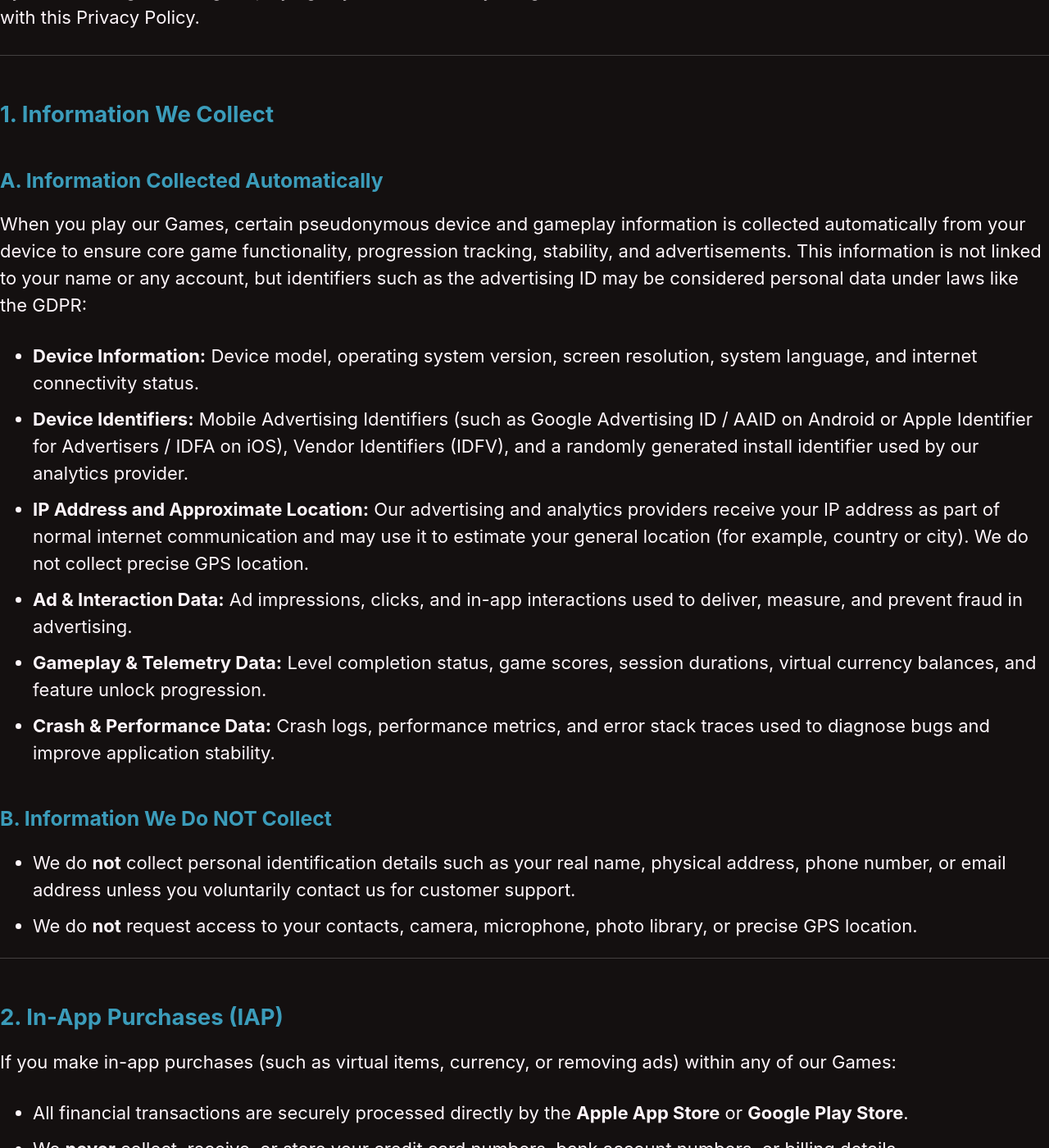
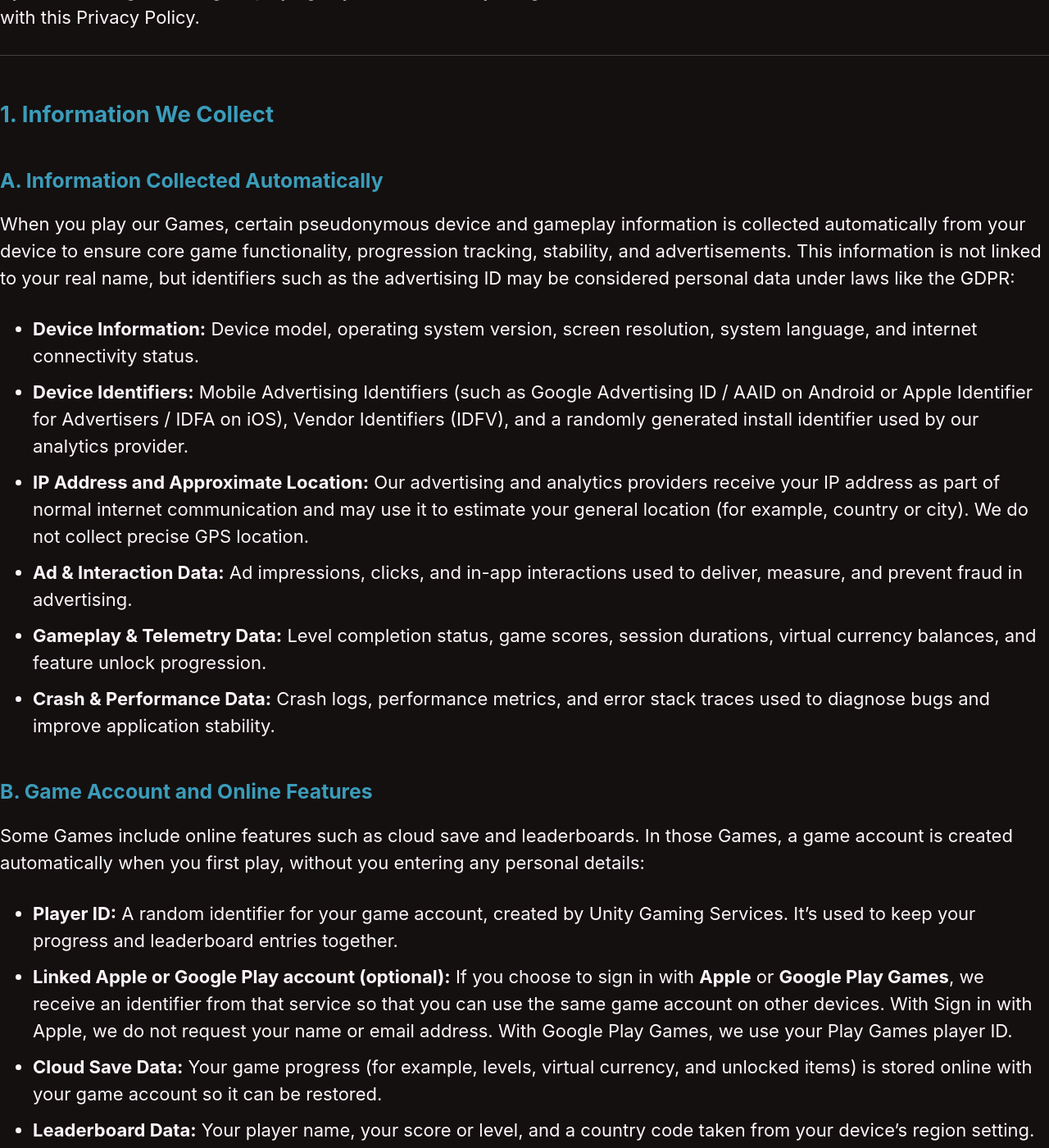
Before and after one commit to cemyasan/cemyasan.github.io, a Jekyll site: the page built from mobile-privacy-policy.md, in a window 1280 px wide and 1400 px high, scrolled down 336 px. Shown: the whole window at 82% size. Built offline with Jekyll 4.4.1, drawn with Linux system fonts in a browser that asks for light colours; cached includes are drawn as plain includes; our own code applies the rules of GitHub Pages for plain Markdown files; some of the changed text lies outside the part shown.

Commit message:
Updated privacy policy with unity authentication

```diff
--- a/mobile-privacy-policy.md
+++ b/mobile-privacy-policy.md
@@ -11,7 +11,7 @@ By downloading, installing, or playing any of our Games, you agree to the collec
 ## 1. Information We Collect
 
 ### A. Information Collected Automatically
-When you play our Games, certain pseudonymous device and gameplay information is collected automatically from your device to ensure core game functionality, progression tracking, stability, and advertisements. This information is not linked to your name or any account, but identifiers such as the advertising ID may be considered personal data under laws like the GDPR:
+When you play our Games, certain pseudonymous device and gameplay information is collected automatically from your device to ensure core game functionality, progression tracking, stability, and advertisements. This information is not linked to your real name, but identifiers such as the advertising ID may be considered personal data under laws like the GDPR:
 * **Device Information:** Device model, operating system version, screen resolution, system language, and internet connectivity status.
 * **Device Identifiers:** Mobile Advertising Identifiers (such as Google Advertising ID / AAID on Android or Apple Identifier for Advertisers / IDFA on iOS), Vendor Identifiers (IDFV), and a randomly generated install identifier used by our analytics provider.
 * **IP Address and Approximate Location:** Our advertising and analytics providers receive your IP address as part of normal internet communication and may use it to estimate your general location (for example, country or city). We do not collect precise GPS location.
@@ -19,7 +19,14 @@ When you play our Games, certain pseudonymous device and gameplay information is
 * **Gameplay & Telemetry Data:** Level completion status, game scores, session durations, virtual currency balances, and feature unlock progression.
 * **Crash & Performance Data:** Crash logs, performance metrics, and error stack traces used to diagnose bugs and improve application stability.
 
-### B. Information We Do NOT Collect
+### B. Game Account and Online Features
+Some Games include online features such as cloud save and leaderboards. In those Games, a game account is created automatically when you first play, without you entering any personal details:
+* **Player ID:** A random identifier for your game account, created by Unity Gaming Services. It's used to keep your progress and leaderboard entries together.
+* **Linked Apple or Google Play account (optional):** If you choose to sign in with **Apple** or **Google Play Games**, we receive an identifier from that service so that you can use the same game account on other devices. With Sign in with Apple, we do not request your name or email address. With Google Play Games, we use your Play Games player ID.
+* **Cloud Save Data:** Your game progress (for example, levels, virtual currency, and unlocked items) is stored online with your game account so it can be restored.
+* **Leaderboard Data:** Your player name, your score or level, and a country code taken from your device's region setting. **Leaderboards are public**: other players can see your player name, score, and country. Your player name is either one you choose in the Game or a randomly generated one. Please don't use your real name or other personal information as your player name.
+
+### C. Information We Do NOT Collect
 * We do **not** collect personal identification details such as your real name, physical address, phone number, or email address unless you voluntarily contact us for customer support.
 * We do **not** request access to your contacts, camera, microphone, photo library, or precise GPS location.
 
@@ -45,9 +52,14 @@ We use third-party ad networks (primarily **Google AdMob**) to display banner, i
 We use analytics platforms (such as **GameAnalytics**) to understand player progression, balance game difficulty, and monitor crashes:
 * [GameAnalytics Privacy Policy](https://gameanalytics.com/privacy)
 
-### C. Game Engine & Frameworks
-Our Games are developed using the **Unity Engine**:
+### C. Game Engine & Online Services
+Our Games are developed using the **Unity Engine**. Games with online features use **Unity Gaming Services** (Authentication, Cloud Save, Leaderboards, and Cloud Code) to store your game account, progress, and leaderboard entries:
 * [Unity Technologies Privacy Policy](https://unity.com/legal/privacy-policy)
+
+### D. Sign-In Providers
+If you choose to sign in with Apple or Google Play Games, that service handles the sign-in under its own privacy policy:
+* [Apple Privacy Policy](https://www.apple.com/legal/privacy/)
+* [Google Privacy Policy](https://policies.google.com/privacy)
 
 ---
 
@@ -68,7 +80,7 @@ Our Games are designed for general audiences and do not knowingly collect or sol
 
 ## 6. Data Retention and Security
 
-We and our service partners retain gameplay telemetry and crash diagnostic data only as long as necessary to provide, analyze, and improve our Games. We apply standard industry measures to safeguard this information against unauthorized access, disclosure, or misuse.
+We and our service partners retain gameplay telemetry and crash diagnostic data only as long as necessary to provide, analyze, and improve our Games. Game account, cloud save, and leaderboard data is kept until you delete your game account (see Section 7). We apply standard industry measures to safeguard this information against unauthorized access, disclosure, or misuse.
 
 ---
 
@@ -79,7 +91,9 @@ Depending on your jurisdiction (such as the European Union, United Kingdom, Cali
 * The right to request deletion or correction of your data.
 * The right to opt out of the processing, sale, or sharing of personal data for targeted advertising.
 
-Our Games have no user accounts, and the data described above is tied to device-level identifiers rather than to your identity. For this reason we may not always be able to locate the data that belongs to you. To exercise any of these rights, contact us at the email address below and we will do what we reasonably can to assist, including forwarding your request to our analytics provider where possible. You can also:
+**Deleting your game account:** In Games with online features, you can delete your game account at any time from the in-game **Settings** screen. This permanently deletes your game account together with its cloud save data and leaderboard entries, and unlinks any Apple or Google Play sign-in. Progress saved on your device is not affected until you uninstall the Game or clear its data.
+
+Other data described above, such as analytics and advertising data, is tied to device-level identifiers rather than to your identity, so we may not always be able to locate the data that belongs to you. To exercise any of these rights, contact us at the email address below and we will do what we reasonably can to assist, including forwarding your request to our service providers where possible. You can also:
 * Reset or delete your advertising ID in your device settings (see Section 4).
 * Clear the Game's storage or uninstall it to remove data stored locally on your device.
 * Manage ad personalization in your Google account's ad settings, and withdraw consent via the in-game Privacy Options button where available.
```
Also changed, not shown: other parts of mobile-privacy-policy.md (+1 -1 lines).
